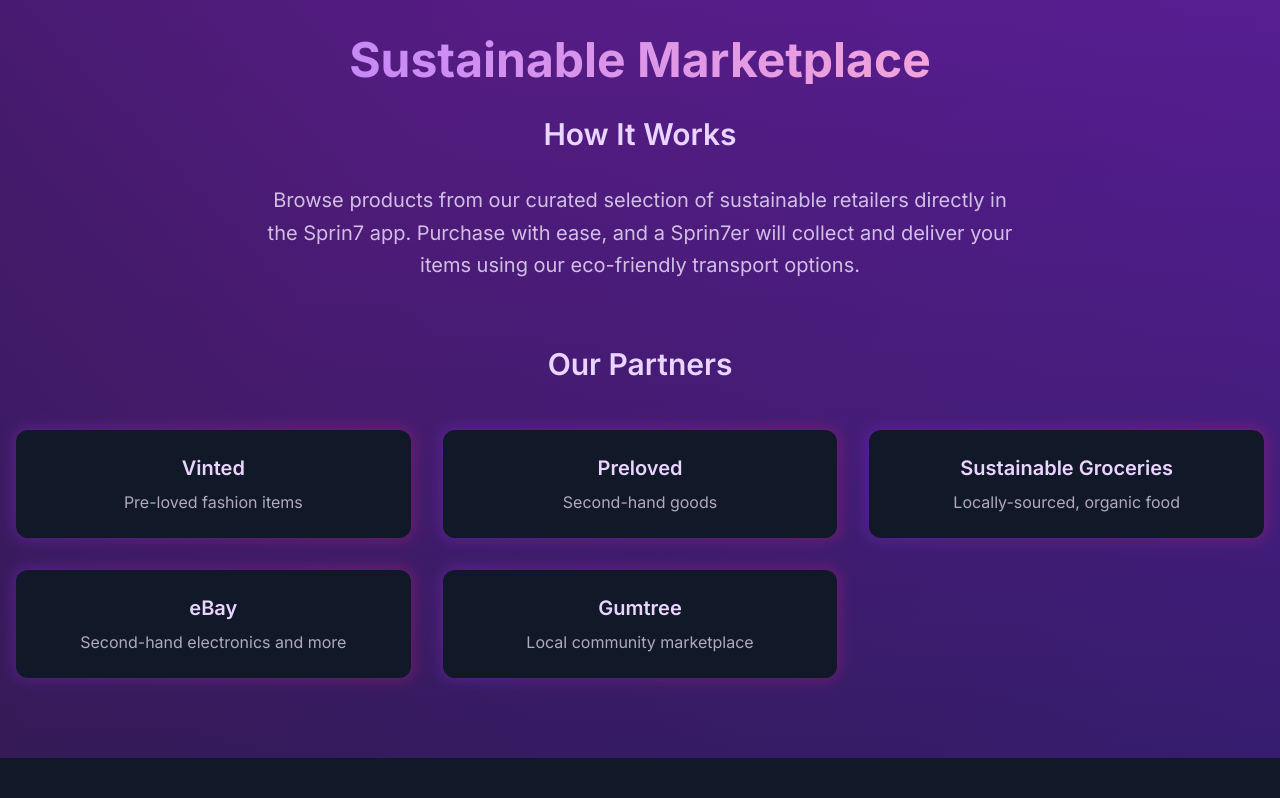
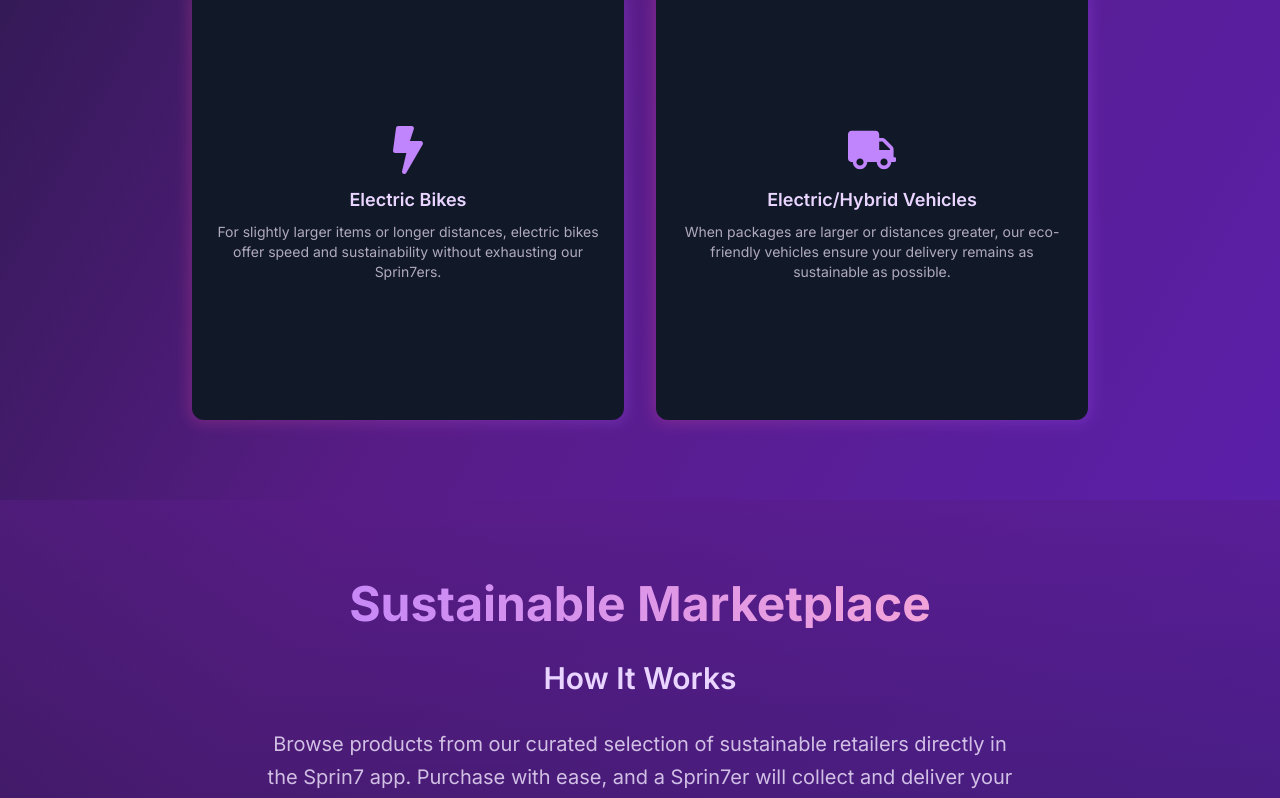
Before and after one commit to satyam3196/sprin7-website, a Next.js app: page /services in a window 1280 px wide. Shown: the part 1220-2018 px from the top of the page. Built offline with nearby package versions, Linux system fonts and the light colour scheme.

Commit message:
Features added

```diff
--- a/app/pages/become-sprin7er.tsx
+++ b/app/pages/become-sprin7er.tsx
@@ -32,7 +32,7 @@
   "Competitive compensation rates",
   "Be part of an eco-conscious community",
   "Reduced carbon footprint",
-  "Exercise while you earn (for walking/cycling Sprin7ers)",
+  "Exercise while you earn ",
   "Contribute to cleaner air in London"
 ];
 
--- a/app/pages/services.tsx
+++ b/app/pages/services.tsx
@@ -3,6 +3,12 @@
 import React from 'react';
 import Image from 'next/image';
 import { motion } from 'framer-motion';
+import {
+  FaUser,
+  FaTruck,
+  FaBolt,
+  FaBicycle
+} from "react-icons/fa";
 
 const fadeInUp = {
   initial: { opacity: 0, y: 20 },
@@ -33,22 +39,22 @@
   {
     title: "Walking",
     description: "For short distances in congested areas, our walking Sprin7ers navigate pedestrian routes for the ultimate zero-emission delivery.",
-    icon: "/walking-icon.svg"
+    icon: FaUser
   },
   {
     title: "Cycling",
     description: "Our cycling Sprin7ers carry small to medium packages quickly through urban areas, bypassing traffic while producing zero emissions.",
-    icon: "/cycling-icon.svg"
+    icon: FaBicycle
   },
   {
     title: "Electric Bikes",
     description: "For slightly larger items or longer distances, electric bikes offer speed and sustainability without exhausting our Sprin7ers.",
-    icon: "/ebike-icon.svg"
+    icon: FaBolt
   },
   {
     title: "Electric/Hybrid Vehicles",
     description: "When packages are larger or distances greater, our eco-friendly vehicles ensure your delivery remains as sustainable as possible.",
-    icon: "/ev-icon.svg"
+    icon: FaTruck
   }
 ];
 
@@ -135,7 +141,7 @@
             whileInView="animate"
             viewport={{ once: true }}
             variants={staggerContainer}
-            className="grid md:grid-cols-2 gap-8"
+            className="grid md:grid-cols-2 gap-8 max-w-4xl mx-auto"
           >
             {transportMethods.map((method, index) => (
               <motion.div
@@ -144,12 +150,13 @@
                   initial: { opacity: 0, y: 20 },
                   animate: { opacity: 1, y: 0, transition: { delay: index * 0.1 } }
                 }}
-                className="group relative"
+                className="group relative aspect-square"
               >
                 <div className="absolute -inset-0.5 bg-gradient-to-r from-pink-500 to-purple-500 rounded-xl blur opacity-30 group-hover:opacity-100 transition duration-500"></div>
-                <div className="relative bg-gray-900 rounded-xl p-8 h-full hover:transform hover:scale-[1.02] transition duration-300">
-                  <h3 className="text-2xl font-semibold mb-4 text-purple-200">{method.title}</h3>
-                  <p className="text-purple-100/70">{method.description}</p>
+                <div className="relative bg-gray-900 rounded-xl p-4 h-full hover:transform hover:scale-[1.02] transition duration-300 flex flex-col items-center justify-center text-center">
+                  <method.icon className="w-12 h-12 text-purple-400 mb-3" />
+                  <h3 className="text-lg font-semibold mb-2 text-purple-200">{method.title}</h3>
+                  <p className="text-sm text-purple-100/70">{method.description}</p>
                 </div>
               </motion.div>
             ))}
@@ -186,7 +193,7 @@
               variants={staggerContainer}
             >
               <h3 className="text-3xl font-semibold text-center text-purple-200 mb-12">Our Partners</h3>
-              <div className="grid md:grid-cols-3 gap-8">
+              <div className="grid grid-cols-5 gap-4">
                 {partners.map((partner, index) => (
                   <motion.div
                     key={index}
@@ -197,9 +204,9 @@
                     className="group relative"
                   >
                     <div className="absolute -inset-0.5 bg-gradient-to-r from-purple-600 to-pink-600 rounded-xl blur opacity-30 group-hover:opacity-100 transition duration-500"></div>
-                    <div className="relative bg-gray-900 rounded-xl p-6 text-center hover:transform hover:scale-[1.02] transition duration-300">
-                      <h4 className="text-xl font-semibold mb-2 text-purple-200">{partner.name}</h4>
-                      <p className="text-purple-100/70">{partner.description}</p>
+                    <div className="relative bg-gray-900 rounded-xl p-4 text-center hover:transform hover:scale-[1.02] transition duration-300">
+                      <h4 className="text-lg font-semibold mb-2 text-purple-200">{partner.name}</h4>
+                      <p className="text-sm text-purple-100/70">{partner.description}</p>
                     </div>
                   </motion.div>
                 ))}
--- a/app/pages/sustainability.tsx
+++ b/app/pages/sustainability.tsx
@@ -34,10 +34,14 @@
     title: "Eco-conscious partnerships",
     description: "We partner with retailers who share our environmental values."
   },
-  {
-    title: "Community clean-up events",
-    description: "Regular events to keep our communities clean and green."
-  }
+    {
+      title: "Community clean-up events",
+      description: "Regular events to keep our communities clean and green."
+    },
+    {
+      title: "Green Marketplace",
+      description: "We connect eco-conscious SMEs with our users who value sustainable products."
+    }
 ];
 
 const goals = [
--- a/package.json
+++ b/package.json
@@ -9,6 +9,7 @@
     "lint": "next lint"
   },
   "dependencies": {
+    "@heroicons/react": "^2.2.0",
     "@types/node": "^20.11.0",
     "@types/react": "^18.2.0",
     "@types/react-dom": "^18.2.0",
```
Also changed, not shown: urja points.txt, 1 other file (tests, documents, lock files or other folders).
